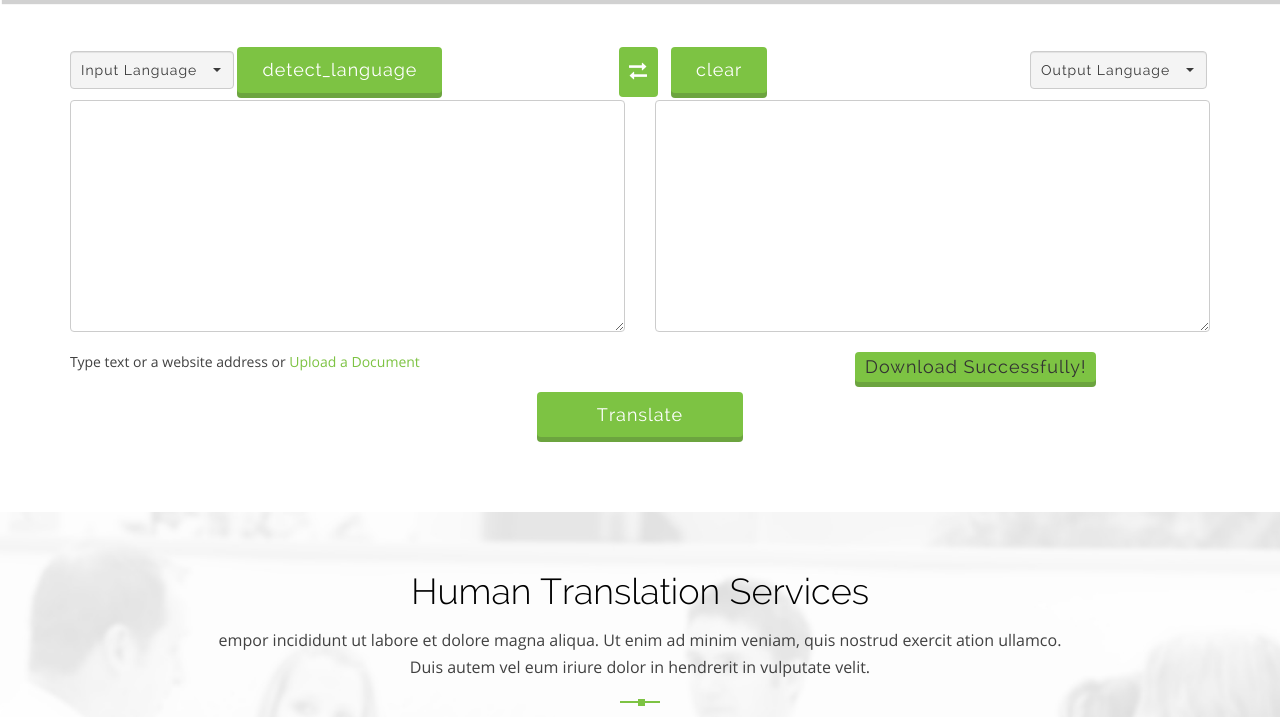
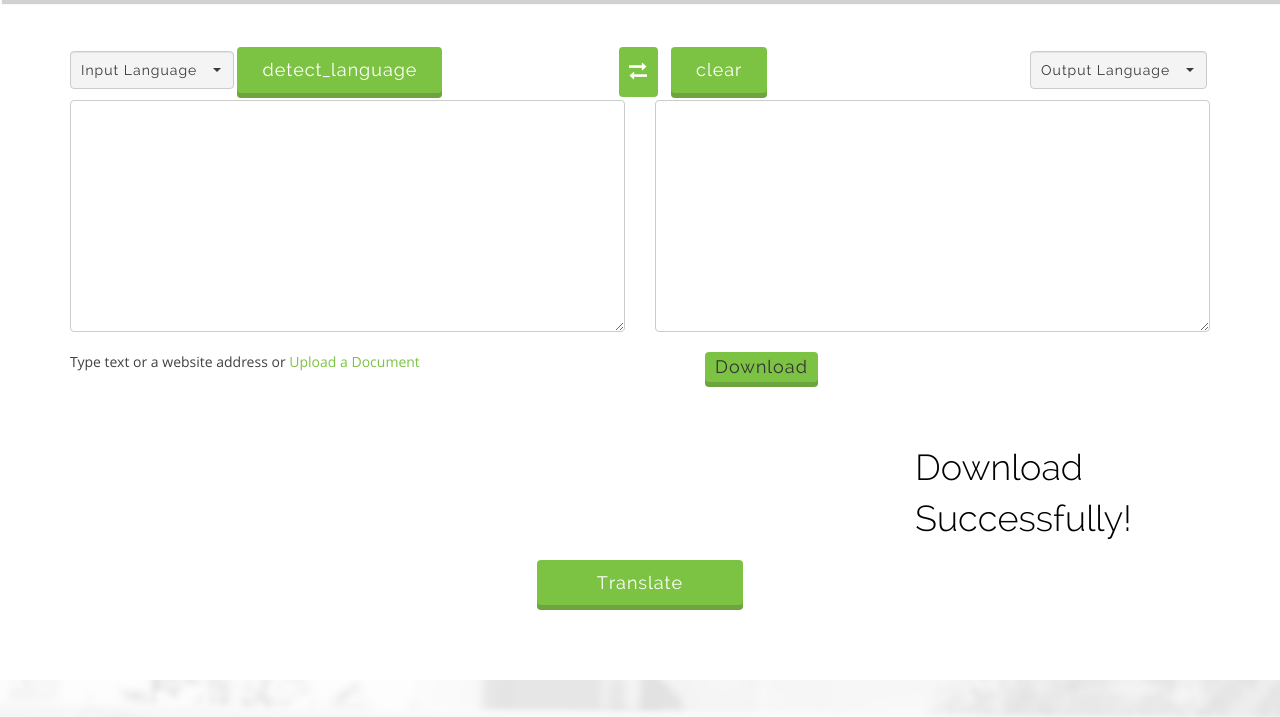
Before and after one commit to XinZhao2017/XinZhao2017.github.io, a plain HTML site: page index.html in a window 1280 px wide. Both pictures are taken after a click on the button "Download". Shown: the part 83-800 px from the top of the page. Drawn offline with Linux system fonts and the light colour scheme.

Commit message:
modified version
modified

```diff
--- a/index.html
+++ b/index.html
@@ -183,8 +183,9 @@
 						  	</div>
 
 							 <p class="upload-info wow fadeInDown" data-wow-duration="0.5s" data-wow-delay="0.3s">
-								<button  id="down_load" type="button" style="margin-left: 200px" class="btn btn-green btn-instant-translate wow fadeIn small-button" data-wow-duration="0.5s">
+								<button  id="down_load"  type="button" style="margin-left: 50px" class="btn btn-green btn-instant-translate wow fadeIn small-button" data-wow-duration="0.5s">
 								Download</button>
+								<p id="su_download" style="margin-left: 260px; margin-top: 60px" font-size="200%" class="section-heading wow fadeInDown"></p>
 							</p>
 
 						</div>
--- a/js/custom.js
+++ b/js/custom.js
@@ -216,6 +216,7 @@ $(window).load(function(){
 				$("#clear_lan").click(function(){
 					$("#lang-input").val("");
 					$("#lang-output").val("");
+
 					});
 
 
@@ -232,7 +233,10 @@ $(window).load(function(){
 
 
 				$("#down_load").click(function(){
-					$("#down_load").text("Download Successfully!");
+
+					setTimeout(function(){$("#su_download").css("display","none");},3000);
+					$("#su_download").text("Download Successfully!");
+					$("#su_download").show();
 				});
 
 
```
